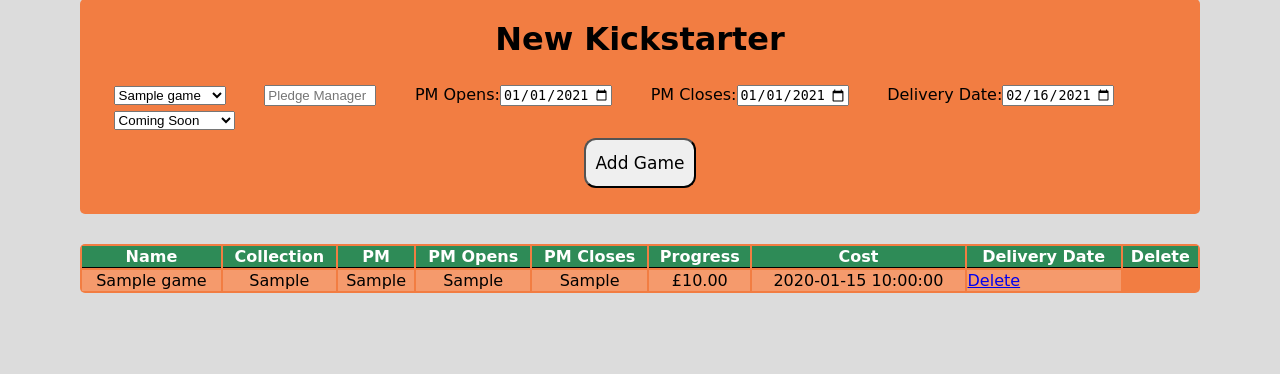
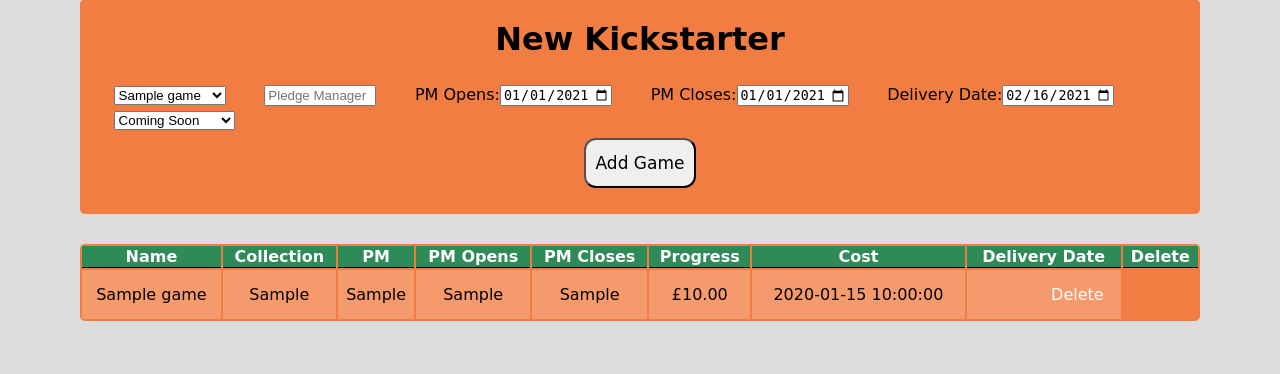
Before and after one commit to Labinopper/Website-v2, a PHP site: page /kickstarters2.php in a window 1280 px wide. Shown: the part 101-475 px from the top of the page. Run offline with PHP 8.4, Linux system fonts and the light colour scheme; the visitor is signed in with stand-in values (Sample User, id 1); tables that the repository leaves empty or names only in its code hold one stand-in row (values such as "Sample post").

Commit message:
Fix gametable

```diff
--- a/styles.css
+++ b/styles.css
@@ -38,7 +38,7 @@ body {
     background-color: #f27d42;
 }
 
-#AddGameTable #AddGameTableKS a {
+#AddGameTableKS a {
     top: 140px;
     float: right;
     font-size: 16px;
```
